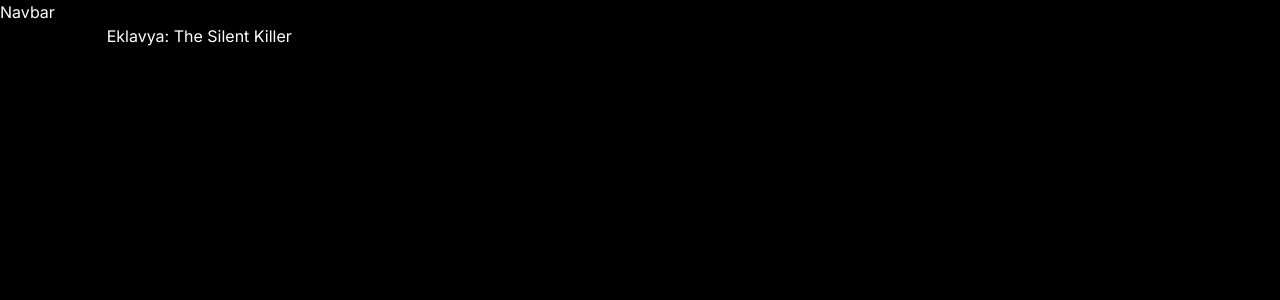
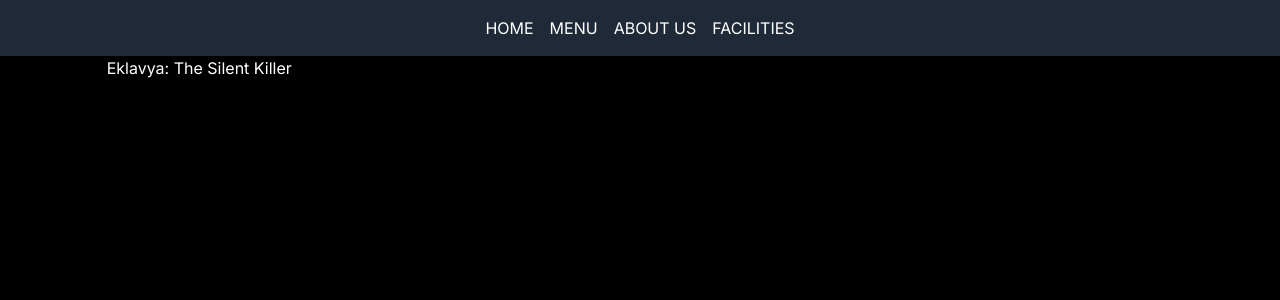
Before and after one commit to AbhaySemwal/eklavya, a Next.js app: page / in a window 1280 px wide. Shown: the top 300 px of the page. Built offline with nearby package versions, Linux system fonts and the light colour scheme.

Commit message:
Navbar added

```diff
--- a/src/components/navbar/Navbar.jsx
+++ b/src/components/navbar/Navbar.jsx
@@ -1,9 +1,26 @@
-import React from 'react'
+// components/Navbar.js
+import Link from 'next/link';
 
-const Navbar = () => {
+function Navbar() {
+
   return (
-    <div>Navbar</div>
-  )
+    <div className="bg-gray-800 p-4 flex justify-center items-center text-white">
+      <ul className="flex gap-4">
+        <li>
+          <Link href="/" >HOME</Link>
+        </li>
+        <li>
+          <Link href="/menu">MENU</Link>
+        </li>
+        <li>
+          <Link href="/about">ABOUT US</Link>
+        </li>
+        <li>
+          <Link href="/facilities">FACILITIES</Link>
+        </li>
+      </ul>
+    </div>
+  );
 }
 
-export default Navbar
+export default Navbar;
```
